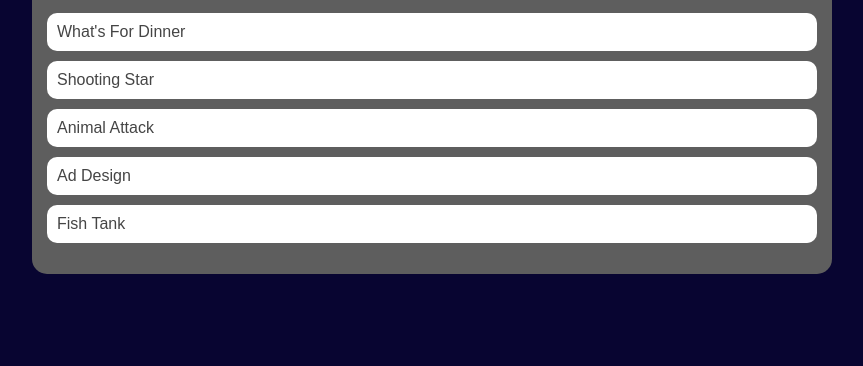
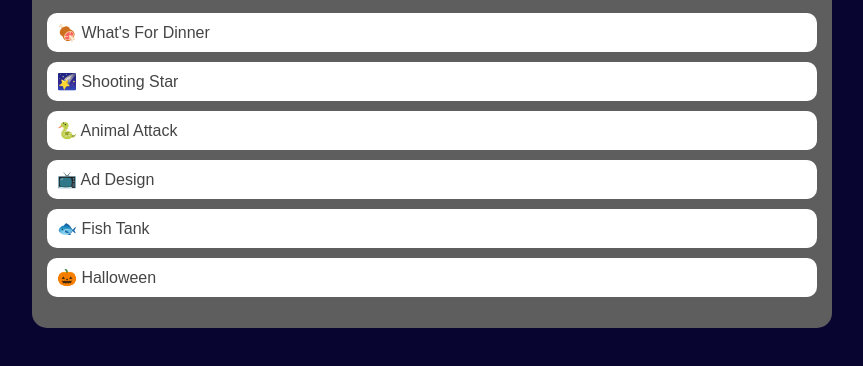
Before and after one commit to blakecaire/blakecaire.github.io, a plain HTML site: page portfolio.html in a window 1280 px wide. Shown: the part 366-732 px from the top of the page, without its empty margins (208-1071 px from the left). Drawn offline with Linux system fonts and the light colour scheme.

Commit message:
added emojis and halloween project

```diff
--- a/portfolio.html
+++ b/portfolio.html
@@ -115,11 +115,12 @@
                     </ul>
                     <h1>Khan Academy Portfolio</h1>
                     <ul class="portfolio">
-                        <li><a href="https://www.khanacademy.org/computer-programming/spin-off-of-project-whats-for-dinner/5518367430066176">What's For Dinner</a></li>
-                        <li><a href="https://www.khanacademy.org/computer-programming/spin-off-of-project-shooting-star/6683643529969664">Shooting Star</a></li>
-                        <li><a href="https://www.khanacademy.org/computer-programming/spin-off-of-project-animal-attack/6544026331824128">Animal Attack</a></li>
-                        <li><a href="https://www.khanacademy.org/computer-programming/spin-off-of-project-ad-design/6140272649486336">Ad Design</a></li>
-                        <li><a href="https://www.khanacademy.org/computer-programming/spin-off-of-project-fish-tank/6320775696531456">Fish Tank</a></li>
+                        <li><a href="https://www.khanacademy.org/computer-programming/spin-off-of-project-whats-for-dinner/5518367430066176">&#127830; What's For Dinner</a></li>
+                        <li><a href="https://www.khanacademy.org/computer-programming/spin-off-of-project-shooting-star/6683643529969664">&#x1F320; Shooting Star</a></li>
+                        <li><a href="https://www.khanacademy.org/computer-programming/spin-off-of-project-animal-attack/6544026331824128">🐍 Animal Attack</a></li>
+                        <li><a href="https://www.khanacademy.org/computer-programming/spin-off-of-project-ad-design/6140272649486336">📺 Ad Design</a></li>
+                        <li><a href="https://www.khanacademy.org/computer-programming/spin-off-of-project-fish-tank/6320775696531456"> 🐟 Fish Tank</a></li>
+                        <li><a href="https://www.khanacademy.org/computer-programming/halloween-project/4834067176013824">&#127875; Halloween </a></li>
                     </ul>
                 </div>
             </main>
```
